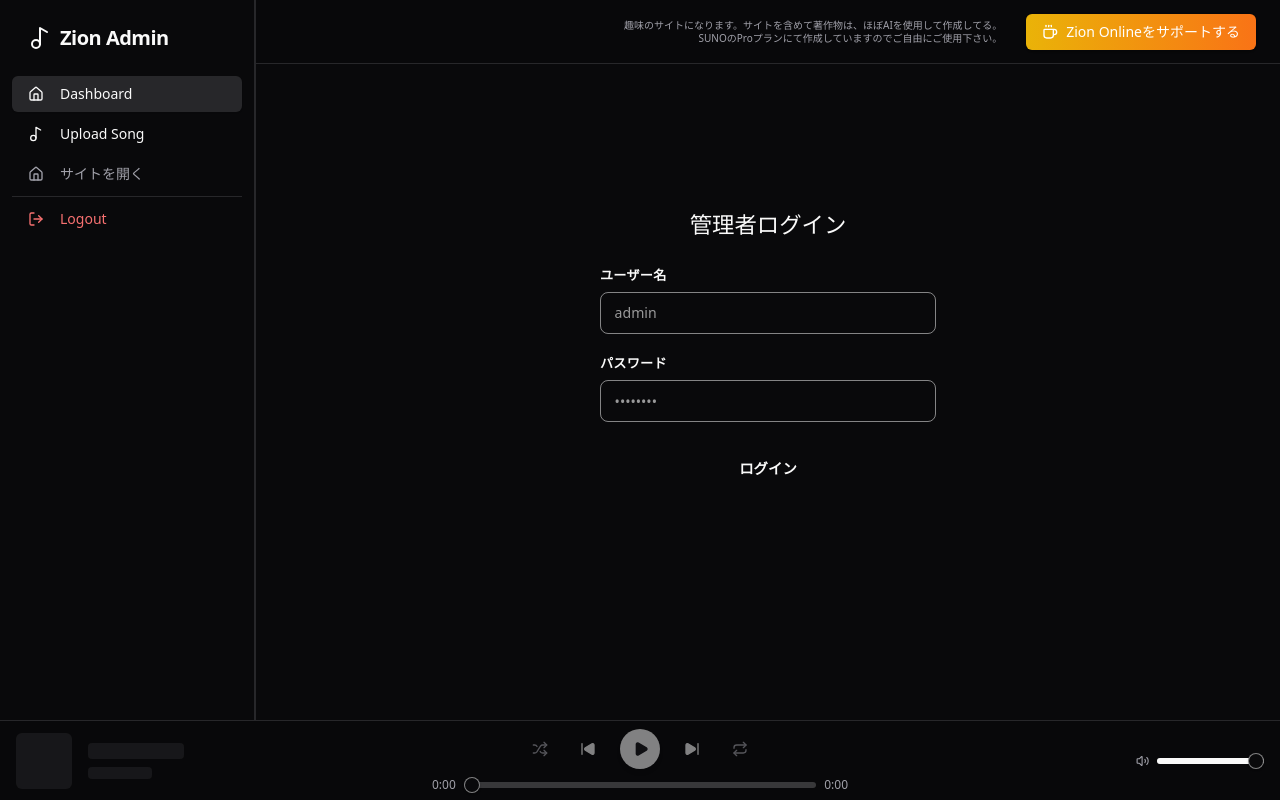
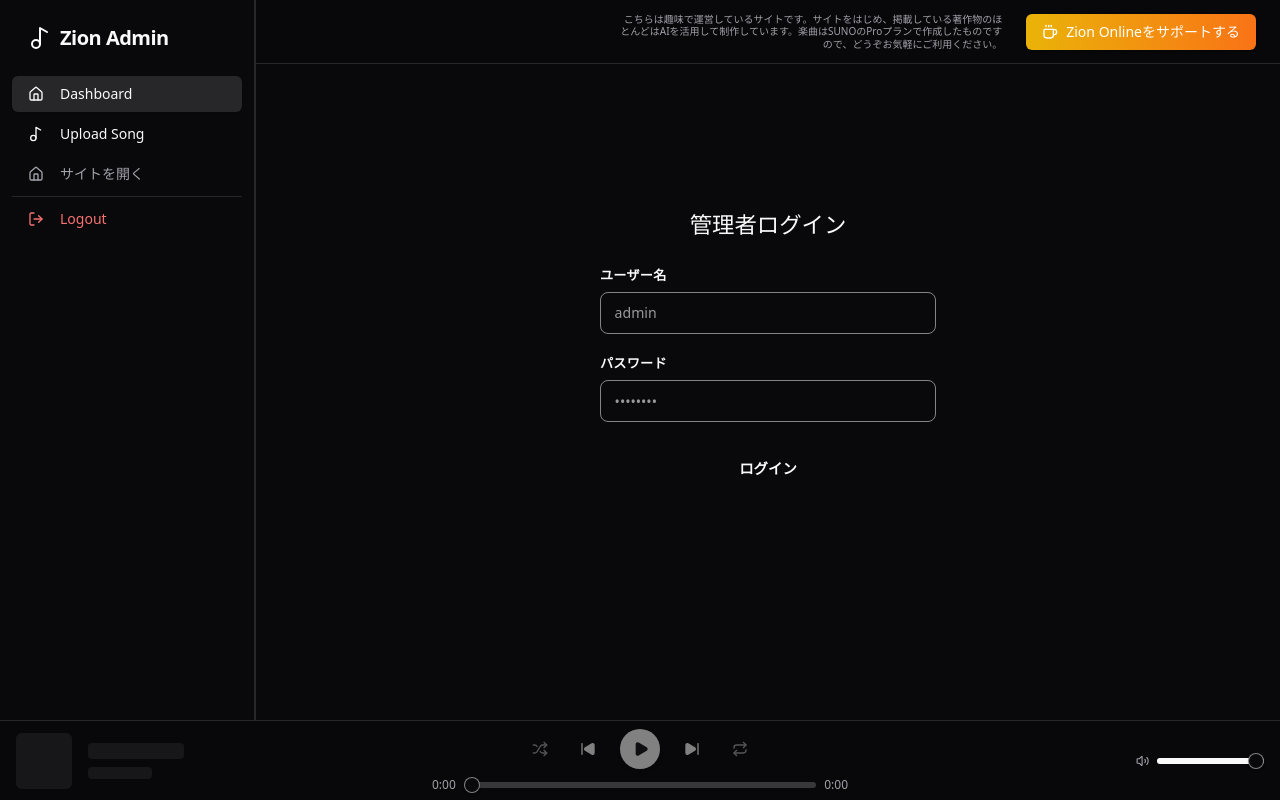
Before and after one commit to tokura1222/music-platform, a Next.js app: page /manage in a window 1280 px wide. Built offline with nearby package versions, Linux system fonts and the light colour scheme.

Commit message:
fix: update disclaimer text

```diff
--- a/src/app/layout.tsx
+++ b/src/app/layout.tsx
@@ -67,7 +67,7 @@ export default function RootLayout({
                 {/* Actions */}
                 <div className="ml-auto flex items-center space-x-4">
                   <div className="hidden lg:block text-[10px] text-muted-foreground mr-2 max-w-sm leading-tight text-right">
-                    趣味のサイトになります。サイトを含めて著作物は、ほぼAIを使用して作成してる。SUNOのProプランにて作成していますのでご自由にご使用下さい。
+                    こちらは趣味で運営しているサイトです。サイトをはじめ、掲載している著作物のほとんどはAIを活用して制作しています。楽曲はSUNOのProプランで作成したものですので、どうぞお気軽にご利用ください。
                   </div>
                   <DonateButton />
                 </div>
```
